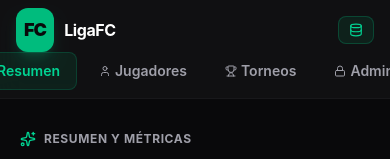
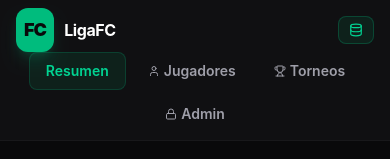
Before and after one commit to corticil/LigaFC, a React (Vite) app: page / in a window 390 px wide. Shown: the top 159 px of the page. Built offline with nearby package versions, Linux system fonts and the light colour scheme; no server answers; the database is empty.

Commit message:
fix: add flex-wrap to header nav for small screens

```diff
--- a/src/App.jsx
+++ b/src/App.jsx
@@ -95,7 +95,7 @@ export default function App() {
           </div>
 
           {/* Tabs de navegación */}
-          <nav className="flex items-center gap-1.5 w-full sm:w-auto order-last sm:order-none justify-center sm:justify-start">
+          <nav className="flex flex-wrap items-center gap-1.5 w-full sm:w-auto order-last sm:order-none justify-center sm:justify-start">
             <Link
               to="/"
               className={`text-sm sm:text-xs font-semibold px-4 sm:px-3 py-2 sm:py-1.5 rounded-lg transition ${
```
